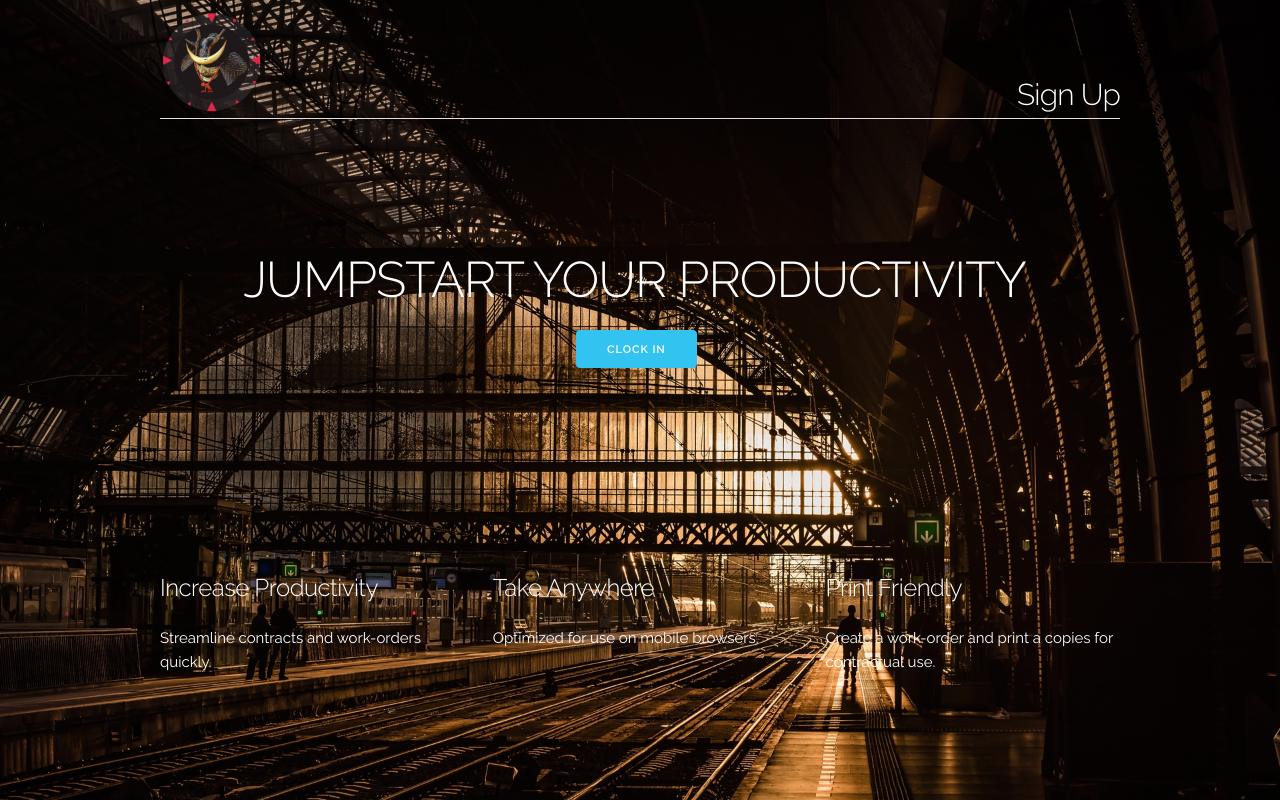
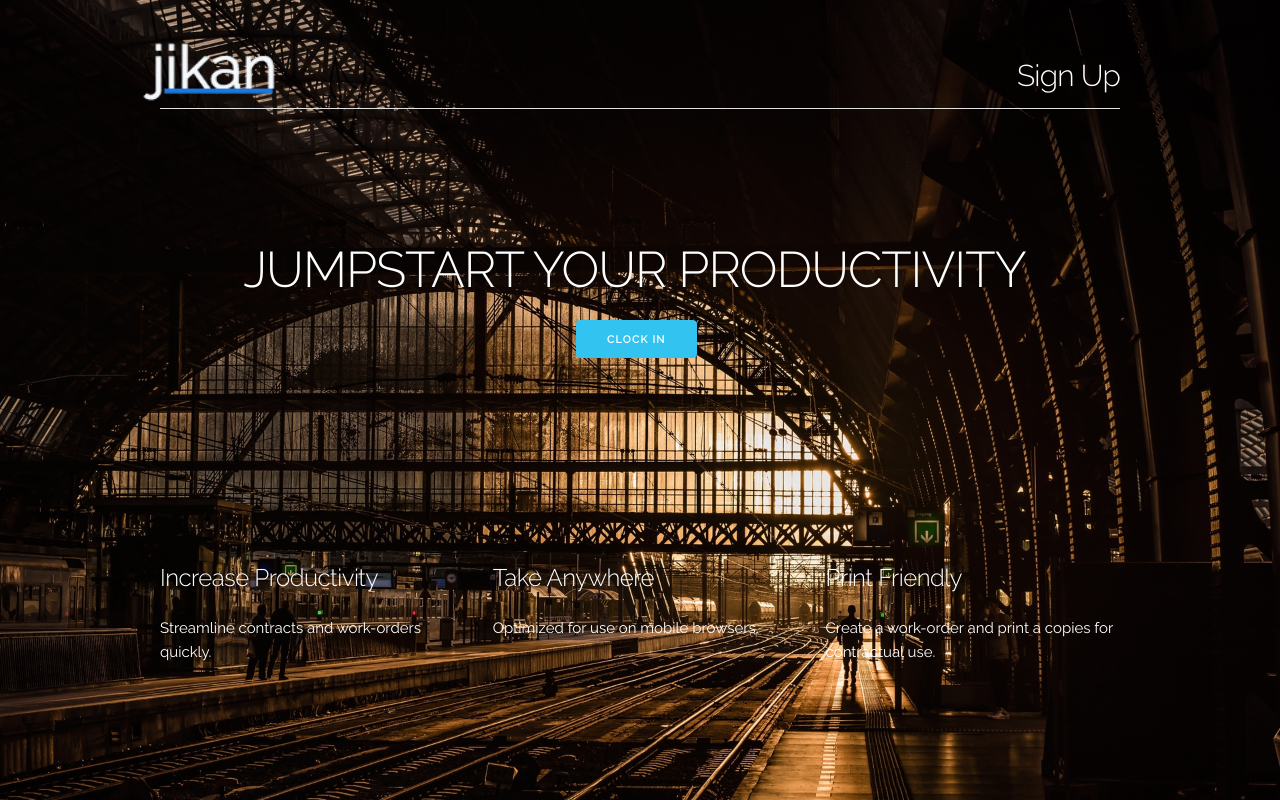
Before and after one commit to Team-Jikan/jikan, a plain HTML site: page src/main/resources/templates/home.html in a window 1280 px wide. Shown: the top 800 px of the page. Drawn offline with Linux system fonts and the light colour scheme.

Commit message:
Splash page layout done.  Needs final touches....

```diff
--- a/src/main/resources/static/fragments/css/splash.css
+++ b/src/main/resources/static/fragments/css/splash.css
@@ -7,7 +7,7 @@ body {
 
 .headerLeftImage {
     float: left;
-    margin-top: -2%;
+    margin-top: 0%;
     margin-left: -3%;
     position: absolute;
     width: 150px;
@@ -17,8 +17,8 @@ body {
 .headerRightTextBox {
     float: right;
     position: relative;
-    margin-top: 7%;
-    margin-bottom: -5%;
+    margin-top: 5%;
+    margin-bottom: -4%;
 }
 
 .blue {
--- a/src/main/resources/templates/home.html
+++ b/src/main/resources/templates/home.html
@@ -37,7 +37,7 @@
             <div class="row">
                 <div class="one-half column">
                         <a href="http://jikan.us">
-                            <img class="headerLeftImage" src="../static/images/Mask2A.png" alt="HTML tutorial">
+                            <img class="headerLeftImage" src="../static/images/jikanLogoBlue.png" alt="HTML tutorial">
                         </a>
                 </div>
                 <div class="one-half">
```
